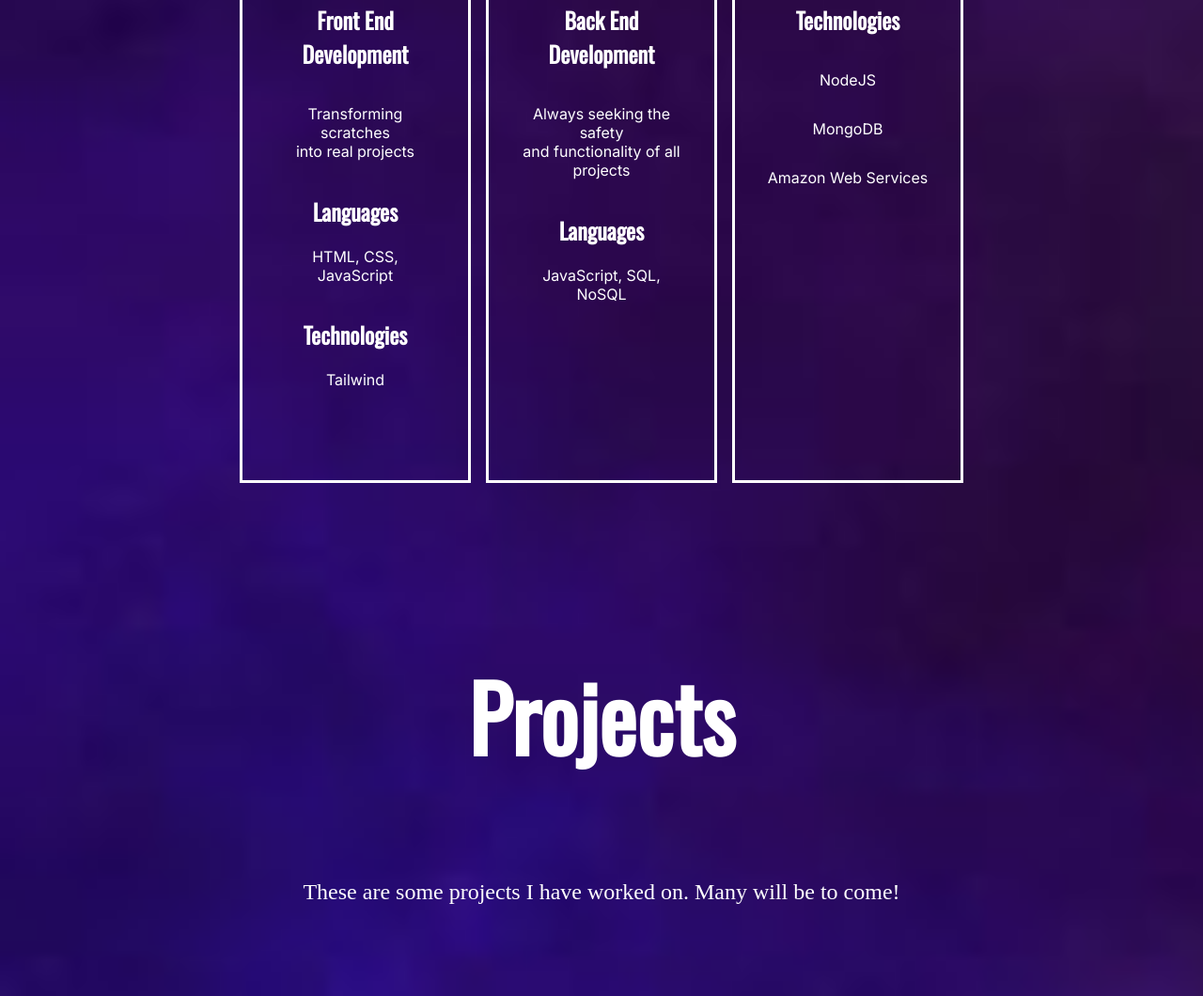
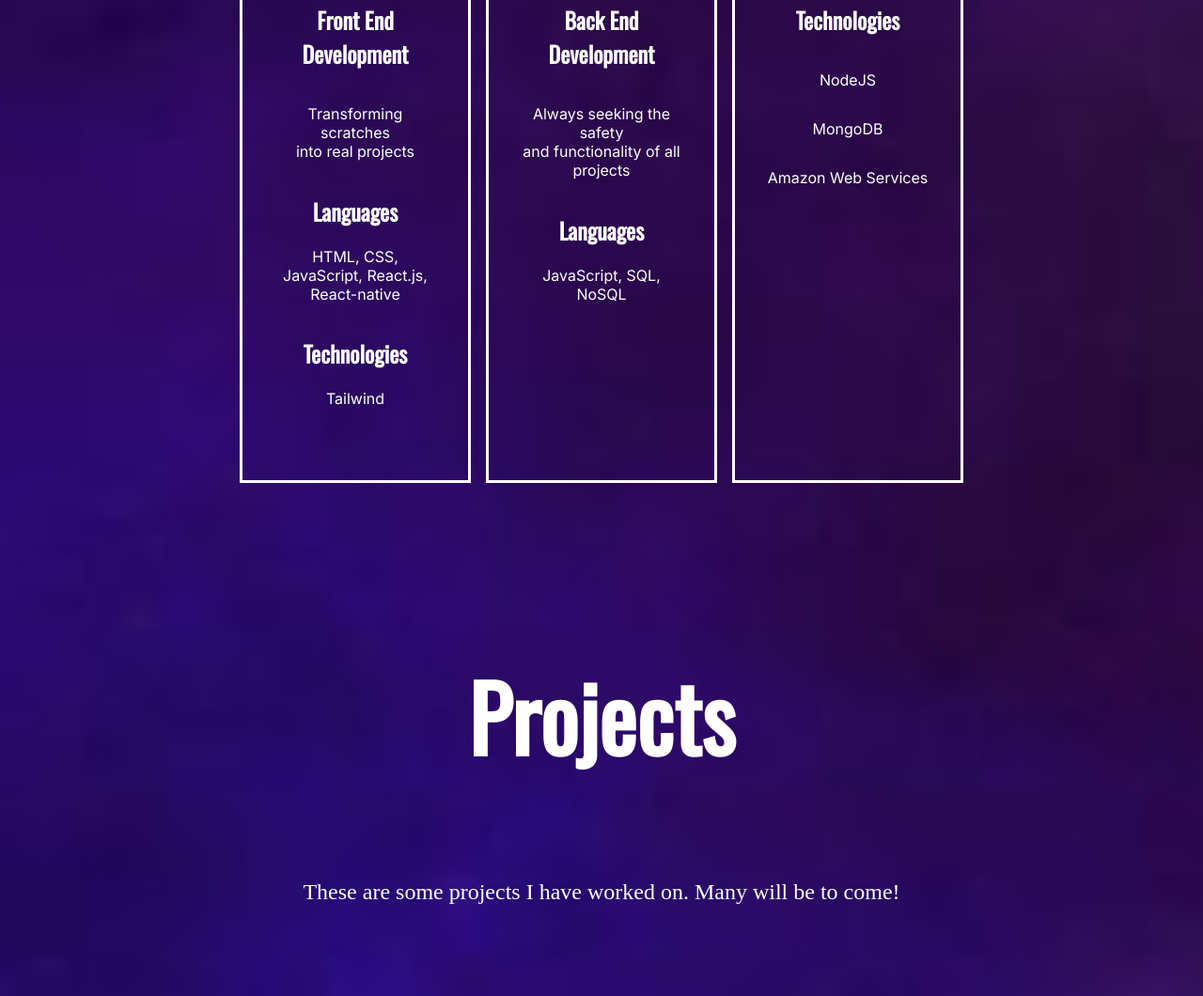
Before and after one commit to storgaroDev/Portfolio, a website: page index.html in a window 1280 px wide. Shown: the part 1073-2133 px from the top of the page at 94% size. Drawn offline with nearby package versions, Linux system fonts and the light colour scheme.

Commit message:
Add files via upload

```diff
--- a/index.html
+++ b/index.html
@@ -87,7 +87,7 @@
                     </div>
                     <div>
                         <h2 class="jaja">Languages</h2>
-                        <p class="inter">HTML, CSS, JavaScript</p>
+                        <p class="inter">HTML, CSS, JavaScript, React.js, React-native</p>
                     </div>
                     <div>
                         <h2 class="jaja">Technologies</h2>
```
Also changed, not shown: README.md, package.json (line endings or trailing spaces), 1 other file.
